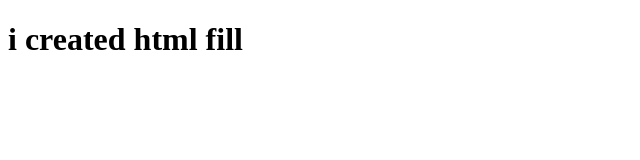
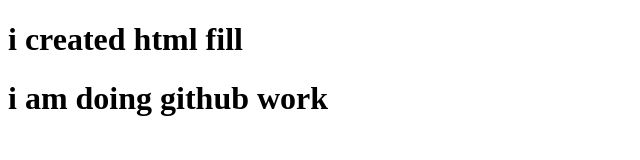
Before and after one commit to kavi-4/git-hub-test-, a plain HTML site: page index.html in a window 1280 px wide. Shown: the whole page, without its empty margins (0-640 px from the left). Drawn offline with Linux system fonts and the light colour scheme.

Commit message:
i changed index.html fill

```diff
--- a/index.html
+++ b/index.html
@@ -7,5 +7,6 @@
 </head>
 <body>
     <h1>i created html fill </h1>
+    <h1>i am doing github work</h1>
 </body>
 </html>
```
